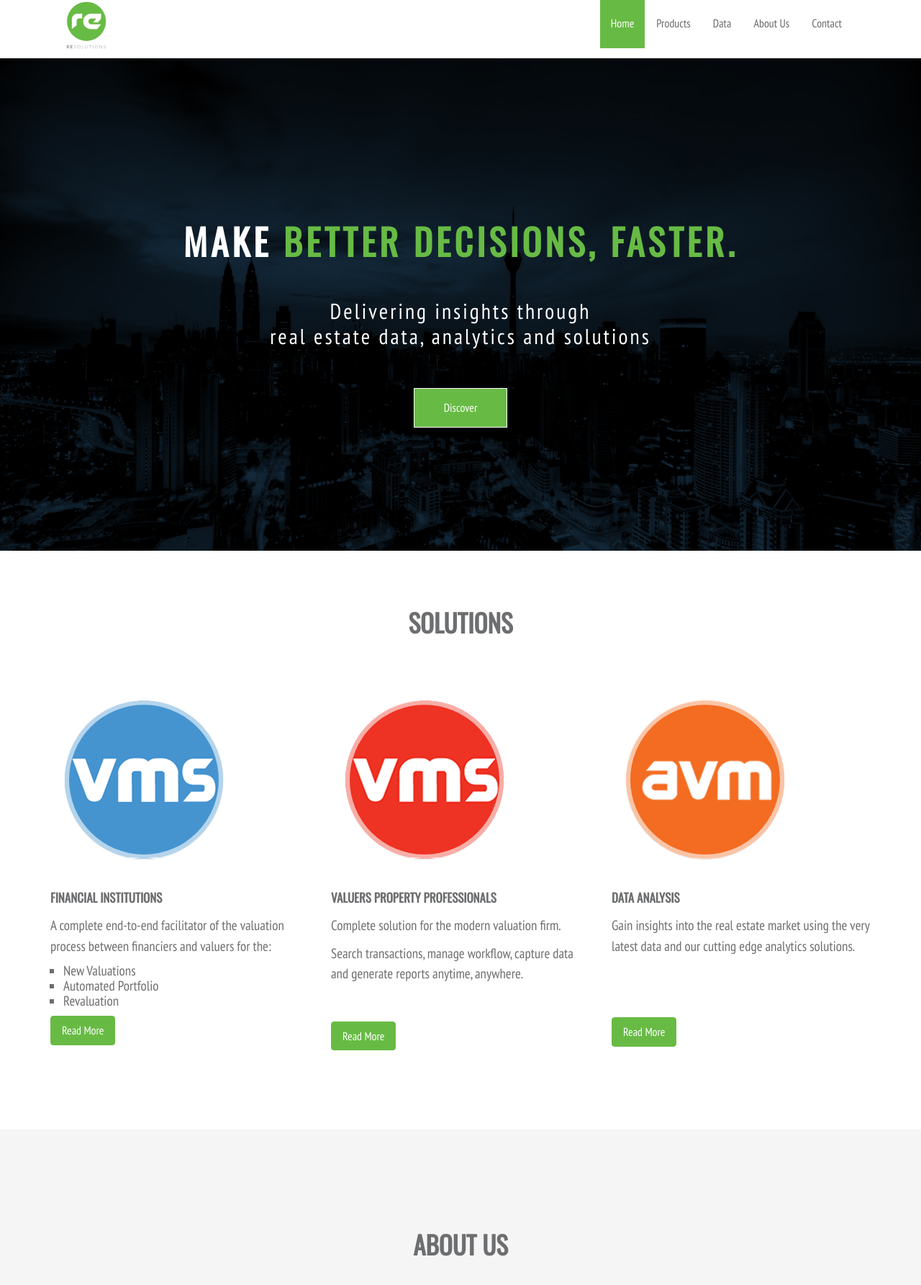
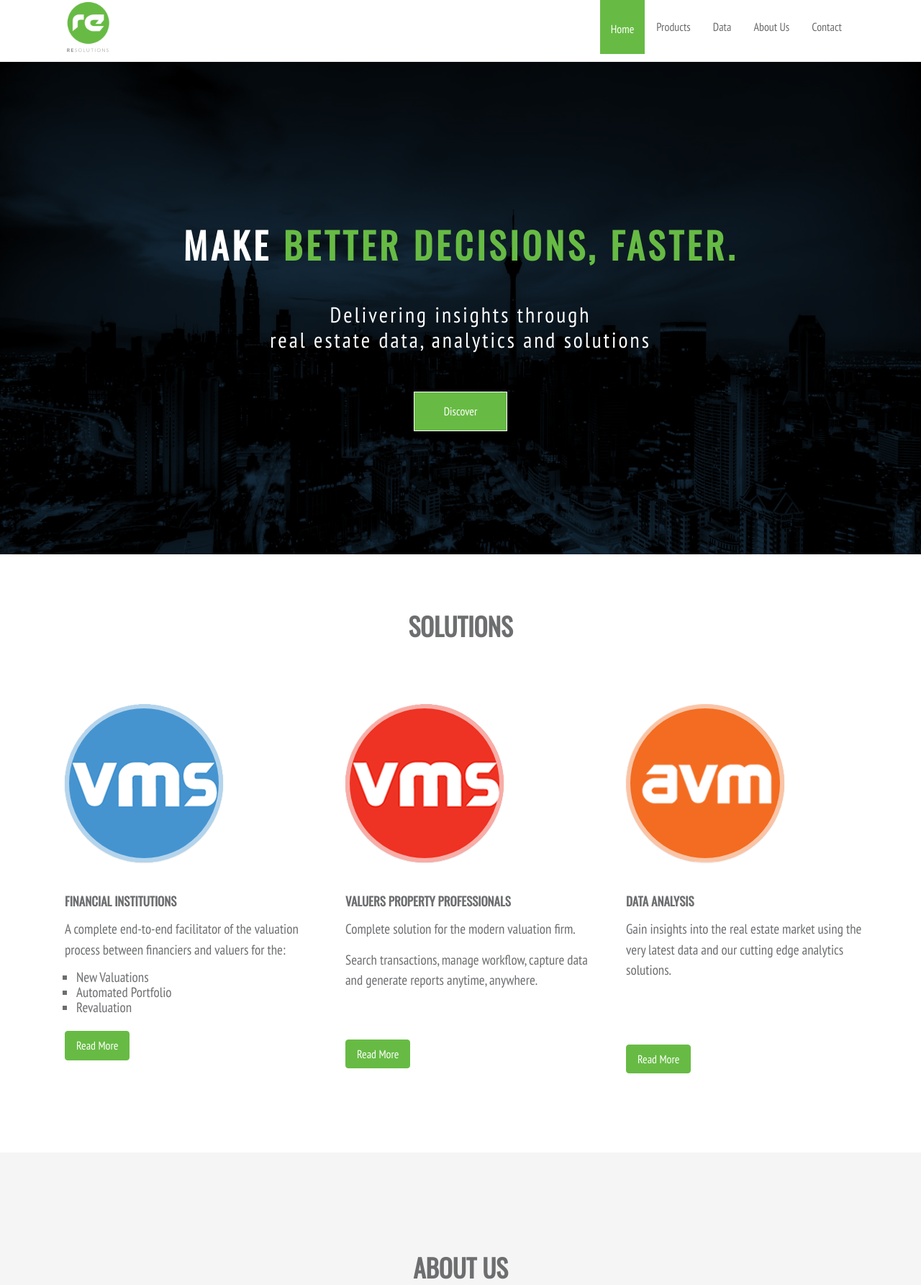
Before and after one commit to Adelalmaleh1/resolutions, a Django app: page / in a window 1280 px wide. Shown: the top 1785 px of the page at 72% size. Run offline with Django 3.2, Linux system fonts and the light colour scheme; some libraries are stand-ins or nearby versions; some web fonts are replaced.

Commit message:
Fixed the padding for Solutions slide.

```diff
--- a/re_website/static/css/style.css
+++ b/re_website/static/css/style.css
@@ -435,7 +435,7 @@ img.navbar-brand {
     font-size: 16px;
     line-height: 10px;
 	font-weight: 500;
-    padding: 25px 15px 30px;
+    padding: 30px 15px 30px;
 	overflow: hidden;
     border-top: 2px solid transparent;
     transition: all 0.3s ease-in-out;
@@ -447,10 +447,12 @@ img.navbar-brand {
 .navbar-default .navbar-nav > li > a i {
     padding-left: 10px;
 }
-
+/* .navbar-default .navbar-nav > li > a.active {
+    padding-top: 40px;
+} */
 .navbar-default .navbar-nav > li > a.active,
 .navbar-default .navbar-nav > li:hover > a {
-	border-top: 2px solid #67bb44;
+	border-top: 5px solid #67bb44;
     color: #fff;
     background: #67bb44;
 }
@@ -1216,9 +1218,14 @@ h1.post-title a {
 .section-container-spacer {
     margin-bottom:30px;
 }
+.section-container-spacer p {
+    padding-left: 20px;
+    margin: 0 0 14px;
+}
 .section-container-spacer h2{
     color: #6d6e70;
     padding-top: 20px;
+    padding-left: 20px;
     font-weight: 900;
     margin: 0 0 14px;
     text-transform: uppercase;
@@ -1226,7 +1233,7 @@ h1.post-title a {
 }
 .section-container-spacer ul{
     color: #6d6e70;
-    padding-left: 5%;
+    padding-left: 10%;
     padding-bottom: 10px;
     list-style-type: square;
     font-size: 19px;
@@ -1235,6 +1242,7 @@ h1.post-title a {
 
 .read-more {
     padding-top: 12px;
+    padding-left: 20px;
 }
 .second-portion {
   margin-top:40px;
--- a/re_website/templates/home.html
+++ b/re_website/templates/home.html
@@ -57,7 +57,7 @@
                     </button>
                     <!-- End Toggle Nav Link For Mobiles -->
 
-                    <a href="{% url 'home' %}"><img src="{% static 'images/logos/re_logo.png' %}" style="width:100px;height:80px;" class="navbar-brand" alt="images"></a>
+                    <a href="{% url 'home' %}"><img src="{% static 'images/logos/re_logo.png' %}" style="width:105px;height:85px;" class="navbar-brand" alt="images"></a>
                 </div>
                 <div class="navbar-collapse collapse">
 
@@ -144,7 +144,7 @@
                             <li></i>Automated Portfolio</li>
                             <li></i>Revaluation</li>
                         </ul>
-                        <div class=text-left>
+                        <div class='text-left read-more'>
                             <a href="{% url 'financial' %}" class="btn btn-primary" title=""> Read More</a>
                         </div>
                     </div>
@@ -163,7 +163,7 @@
                         <h2>Valuers Property Professionals</h2>
                         <p>Complete solution for the modern valuation firm.</p>
                         <p>Search transactions, manage workflow, capture data and generate reports anytime, anywhere.</p>
-                        <div class="text-left"><br><br>
+                        <div class="text-left read-more"><br><br>
                             <a href="{% url 'valuer' %}" class="btn btn-primary" title=""> Read More</a>
                         </div>
                     </div>
```
Also changed, not shown: re_website/static/images/logos/avm1.png, re_website/static/images/logos/enterprise.png, re_website/static/images/logos/valuer.png.
